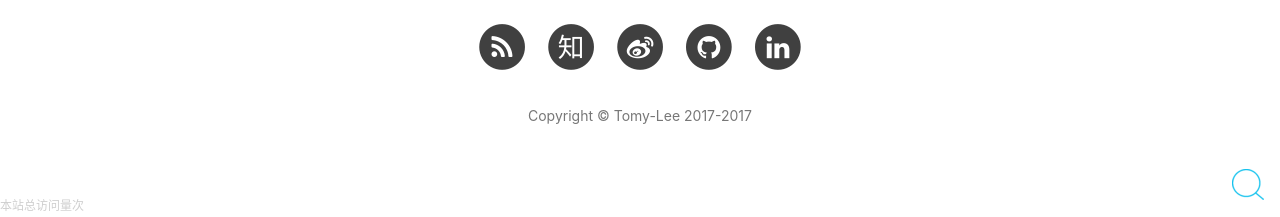
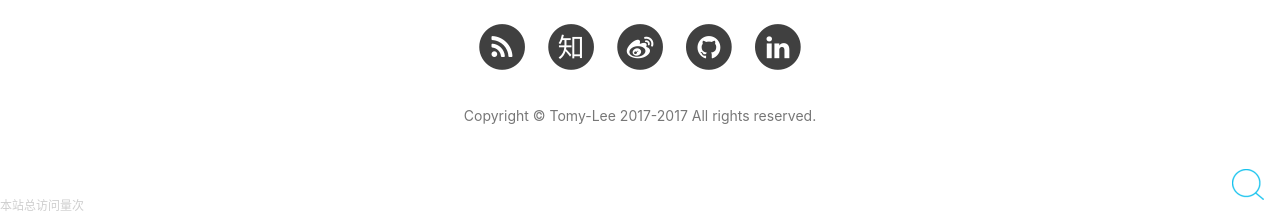
Before and after one commit to Tomy-Lee/Tomy-Lee.github.io, a Jekyll site: the page built from index.html, in a window 1280 px wide and 900 px high, scrolled down 2182 px. Shown: the part 680-897 px from the top of the window. Built offline with Jekyll 4.4.1, drawn with Linux system fonts in a browser that asks for light colours; nearby versions of some CDN libraries; the list of posts is cut into pages by our own code; comment, search, counter and statistics services are not loaded.

Commit message:
Update footer.html

```diff
--- a/_includes/footer.html
+++ b/_includes/footer.html
@@ -100,6 +100,7 @@
                 frameborder="0" scrolling="0" width="91px" height="20px"
                 src="https://ghbtns.com/github-btn.html?user=Tomy-Lee&repo=Tomy-Lee.github.io&type=star&count=true" >
             </iframe> -->
+                    All rights reserved.
                 </p>
             </div>
         </div>
```
